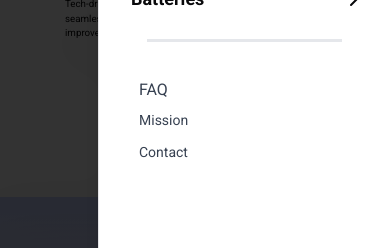
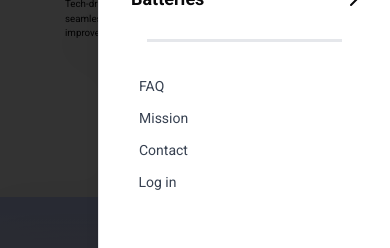
Before and after one commit to cirillojon/Andromeda, a Next.js app in the folder frontend/: page / in a window 390 px wide. Both pictures are taken after a click on the button 354 px from the left and 32 px from the top of the page. Shown: the part 169-417 px from the top of the page. Built offline with nearby package versions, Linux system fonts and the light colour scheme.

Commit message:
Add Log in button to hamburger menu. (#166)
* Add Log in button to hamburger menu.

* Minor adjustments

---------

Co-authored-by: Brianleach11 <81440466+Brianleach11@users.noreply.github.com>

```diff
--- a/frontend/src/components/Onboarding/Navbar/Navbar.tsx
+++ b/frontend/src/components/Onboarding/Navbar/Navbar.tsx
@@ -9,6 +9,7 @@ import {
 import { ChevronRight, Menu } from "lucide-react";
 import { Button } from "@/components/ui/button";
 import NavMenu from "./NavMenu";
+import { LoginLink } from "@kinde-oss/kinde-auth-nextjs/components";
 
 const Navbar = () => {
   return (
@@ -56,7 +57,7 @@ const Navbar = () => {
               <SheetClose asChild>
                 <Link
                   href="/faq"
-                  className="flex h-8 px-4 py-2  rounded-mdtext-sm text-gray-700 hover:bg-gray-100"
+                  className="flex h-8 px-4 py-2 items-center rounded-md text-sm text-gray-700 hover:bg-gray-100"
                 >
                   FAQ
                 </Link>
@@ -64,7 +65,7 @@ const Navbar = () => {
               <SheetClose asChild>
                 <Link
                   href="/mission"
-                  className="flex h-8 rounded-md px-4 py-2 text-sm text-gray-700 hover:bg-gray-100"
+                  className="flex h-8 rounded-md items-center px-4 py-2 text-sm text-gray-700 hover:bg-gray-100"
                 >
                   Mission
                 </Link>
@@ -72,10 +73,15 @@ const Navbar = () => {
               <SheetClose asChild>
                 <Link
                   href="/contact"
-                  className="flex h-8 px-4 py-2 rounded-md text-sm text-gray-700 hover:bg-gray-100"
+                  className="flex h-8 px-4 py-2 items-center rounded-md text-sm text-gray-700 hover:bg-gray-100"
                 >
                   Contact
                 </Link>
+              </SheetClose>
+              <SheetClose asChild>
+                <LoginLink className="flex h-8 px-4 py-2 items-center rounded-md text-sm text-gray-700 hover:bg-gray-100">
+                  Log in
+                </LoginLink>
               </SheetClose>
             </div>
           </SheetContent>
```
